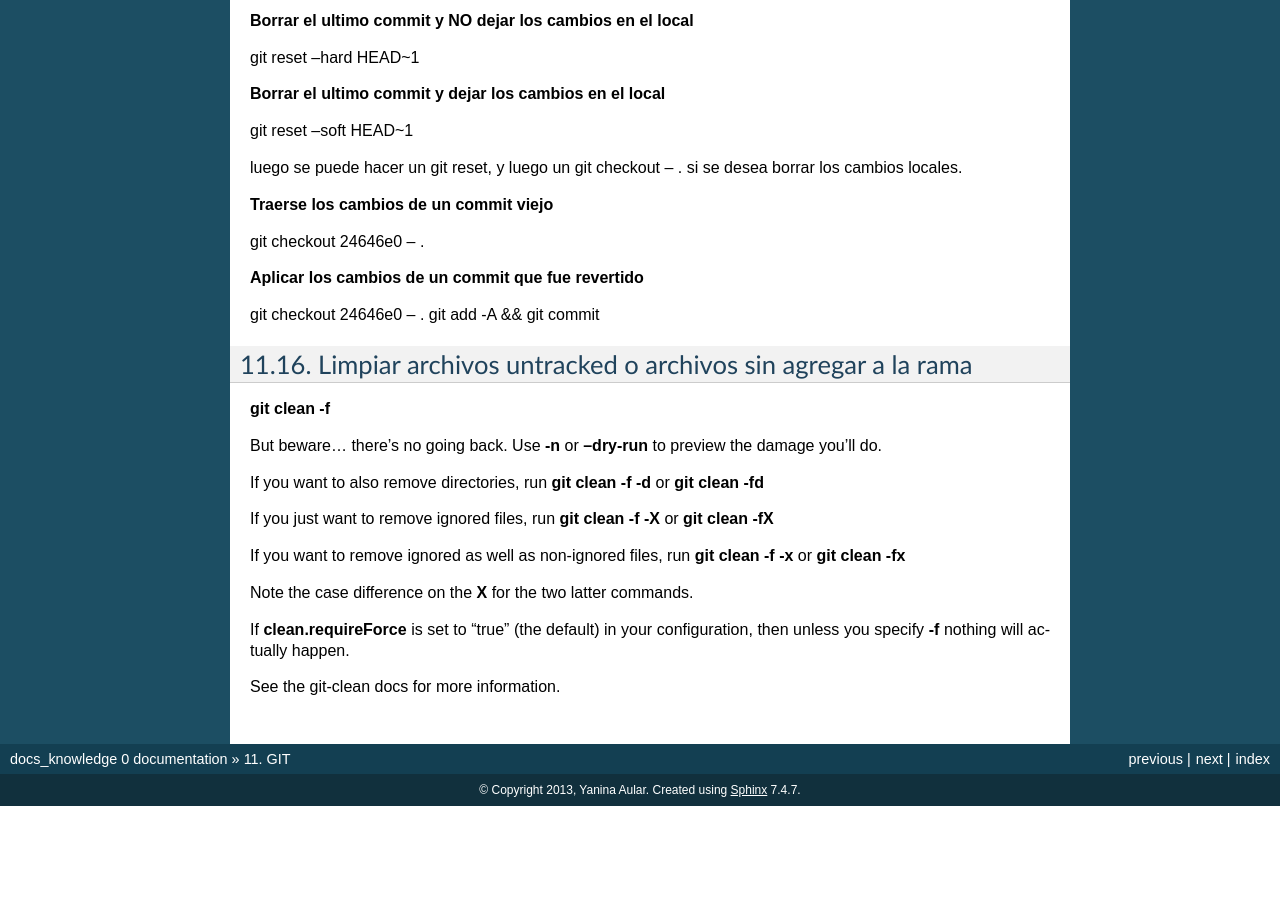
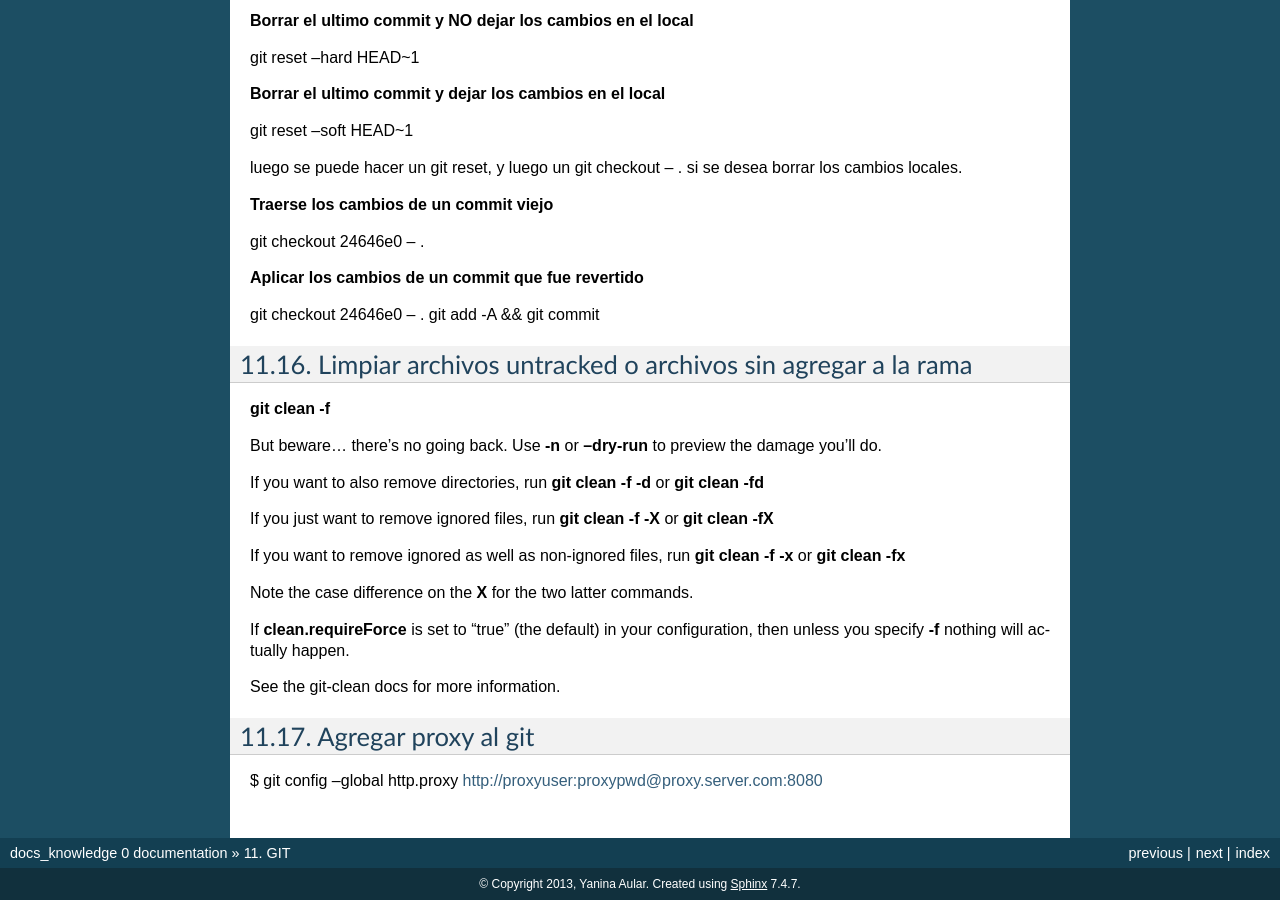
Before and after one commit to yaniaular/knowledge, a Sphinx documentation site: the page built from source/git.rst, in a window 1280 px wide and 900 px high, scrolled down 2448 px. Built offline with Sphinx 7.4.7, drawn with Linux system fonts in a browser that asks for light colours; formulas are drawn with MathJax 3; before the commit the page ends 3254 px from its top, so only the background shows below that; some of the changed text lies outside the part shown.

Commit message:
[ADD] configure proxy in github

```diff
--- a/source/git.rst
+++ b/source/git.rst
@@ -183,3 +183,8 @@ If **clean.requireForce** is set to "true" (the default) in your configuration,
 then unless you specify **-f** nothing will actually happen.
 
 See the git-clean docs for more information.
+
+Agregar proxy al git
+--------------------
+
+$ git config --global http.proxy http://proxyuser:proxypwd@proxy.server.com:8080
```
